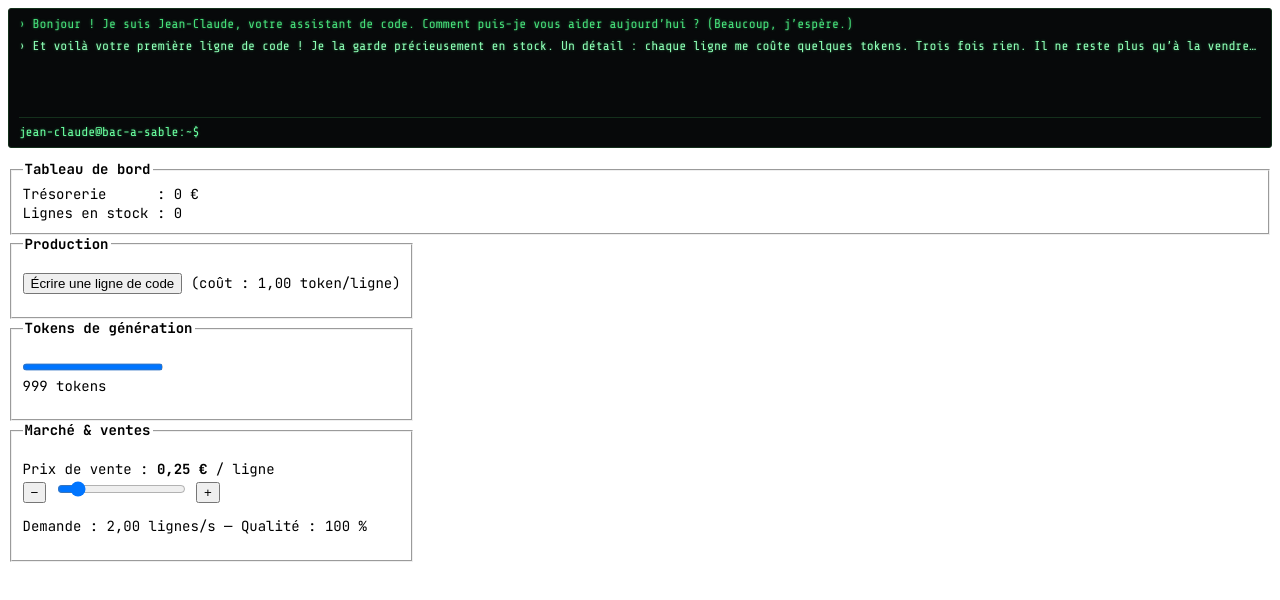
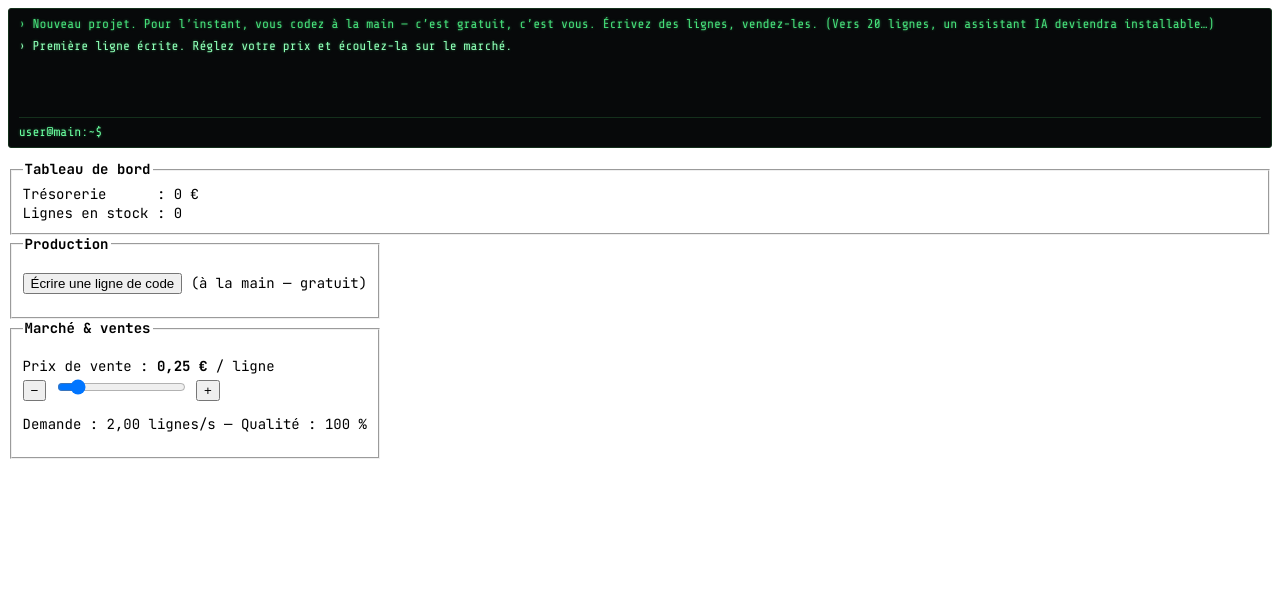
Before and after one commit to ben-barbier/jean-claude-video-game, a plain HTML site: page index.html in a window 1280 px wide. Both pictures are taken after a click on the button "Écrire une ligne de code". Drawn offline with nearby package versions, Linux system fonts and the light colour scheme.

Commit message:
🎭: pivot d'axe — on incarne un DEV qui installe l'IA (corrige le soft-lock)
Nouveau cadrage : le joueur est un développeur, pas l'IA.
- Écrire une ligne À LA MAIN est GRATUIT (votre travail) : aucun token. Seule la
  génération par l'IA (auto-codeurs) consomme des tokens. ⇒ on peut toujours
  cliquer pour se sortir d'un blocage : le soft-lock disparaît par construction.
- Phase d'intro « dev en solo » : terminal user@main, juste l'écriture + (1re vente)
  le marché. À 20 lignes écrites, un bouton « Installer Jean-Claude » apparaît →
  bascule prompt jean-claude@bac-a-sable, JC dit bonjour, débloque tokens +
  auto-codeurs + Confiance + projets + dette + …
- Migration : les parties existantes (agents/confiance déjà là) = « JC installé ».
- Tests : save/progression/smoke OK ; balance complète toujours (deploy ~71 min) ;
  flux dev→install vérifié en vrai via CDP (clic gratuit, prompt, panneaux).
- Bump cache-busting version → 10.

Co-Authored-By: Claude Opus 4.8 (1M context) <noreply@anthropic.com>
Claude-Session: https://claude.ai/code/session_01VC1g37266iHkFoyf4kopa9

```diff
--- a/game/data.js
+++ b/game/data.js
@@ -62,6 +62,7 @@ var DATA = (function () {
     TOURNOI_GAIN: 1,         // Yomi gagné par tournoi
     BOURSE_TAUX: 0.0010,     // rendement moyen par seconde (~ composé)
     BOURSE_VOL: 0.0025,      // volatilité par seconde
+    JC_INSTALL_SEUIL: 20,    // lignes écrites à la main avant de pouvoir installer Jean-Claude
     TICK_MS: 100,
     DT: 0.1,
   };
--- a/game/engine.js
+++ b/game/engine.js
@@ -93,6 +93,7 @@ var ENGINE = (function () {
       }
       g.tokens = Math.max(0, g.tokens - tokensReq);
       g.locStock += prodTotal;
+      g.lignesProduites += prodTotal;
 
       var pb = prodBruteParS(g);
       var velocite = factVelocite(pb);
@@ -112,8 +113,9 @@ var ENGINE = (function () {
     if (g.burstTimer > 0) { g.burstTimer = Math.max(0, g.burstTimer - dt); }
     if (g.prodBurstTimer > 0) { g.prodBurstTimer = Math.max(0, g.prodBurstTimer - dt); }
 
-    /* 3. Paliers de Confiance (sur les LOC livrées cumulées). */
-    while (g.locLivrees >= prochainPalierConfiance(g)) {
+    /* 3. Paliers de Confiance (sur les LOC livrées cumulées) — seulement une fois
+     *    Jean-Claude installé (la « confiance » est celle accordée à l'IA). */
+    while (g.jcInstalled && g.locLivrees >= prochainPalierConfiance(g)) {
       g.paliersConfiance += 1;
       g.confianceLibre += 1;
       g.confianceTotale += 1;
@@ -200,17 +202,24 @@ var ENGINE = (function () {
     if (!g.seen[cle]) { g.seen[cle] = true; if (evt) { VOICE.event(g, evt); } }
   }
   function majDeblocages(g) {
-    // Démarrage très progressif (façon Paperclips) :
-    if (g.locStock >= 1 || g.locLivrees >= 1) {
-      reveler(g, 'stock', 'revealStock');  // 1re ligne → tableau de bord + tokens
-      reveler(g, 'marche');                // … et le marché pour la vendre (même beat)
+    // ── Phase « dev en solo » (avant l'installation de l'IA) ──────────────
+    if (g.lignesProduites >= 1) {
+      reveler(g, 'stock', 'premiereLigne'); // 1re ligne → tableau de bord
+      reveler(g, 'marche');                 // … et le marché pour la vendre
     }
     if (g.eur > 0 || g.locLivrees >= 1) { reveler(g, 'tresorerie'); } // 1re vente → €
+
+    if (!g.jcInstalled) {
+      // À 20 lignes écrites : on peut installer Jean-Claude.
+      if (g.lignesProduites >= K.JC_INSTALL_SEUIL) { reveler(g, 'jcDispo', 'jcDispo'); }
+      return; // tout le reste n'apparaît qu'une fois Jean-Claude installé
+    }
+
+    // ── Phase « IA » (Jean-Claude installé) ───────────────────────────────
+    reveler(g, 'tokens');                    // budget de génération de l'IA
+    reveler(g, 'agents', 'revealAgents');    // les auto-codeurs = agents de l'IA
+    if (g.locLivrees >= 5) { reveler(g, 'hype', 'revealHype'); }
     if (g.tokens < 120) { reveler(g, 'tokensAchat', 'revealTokens'); }
-    if (g.locLivrees >= 5) { reveler(g, 'hype', 'revealHype'); }
-    if (g.locLivrees >= K.AGENT_DEBLOCAGE_LOC || g.eur >= K.AGENT_DEBLOCAGE_EUR) {
-      reveler(g, 'agents', 'revealAgents');
-    }
     if (g.paliersConfiance >= 1) { reveler(g, 'confiance', 'revealConfiance'); }
     if (g.gpu >= 1 || g.ops > 0) { reveler(g, 'projets', 'revealProjets'); }
     if (prodBruteParS(g) >= 5 && g.dette > 20) { reveler(g, 'dette', 'revealDette'); }
@@ -218,22 +227,30 @@ var ENGINE = (function () {
 
   /* ── Actions du joueur ──────────────────────────────────────── */
 
+  // Écrire une ligne À LA MAIN : c'est VOTRE travail de dev → GRATUIT (aucun token).
+  // Seule la génération par l'IA (auto-codeurs) consomme des tokens.
   function ecrireLigne(g) {
     if (g.deployed) { return; }
-    var ctl = coutTokenLigne(g);
-    if (g.tokens < ctl) {
-      if (!g.ruptureSignalee) { VOICE.event(g, 'rupture'); g.ruptureSignalee = true; }
-      return;
-    }
-    g.tokens -= ctl;
     g.locStock += 1;
+    g.lignesProduites += 1;
     var pb = prodBruteParS(g);
     g.dette += K.BASE_DETTE * K.SF_CLIC * factVelocite(pb)
       * g.mult.detteParLigne * g.mult.detteAccum;
     majDeblocages(g);
   }
 
+  // Installer Jean-Claude (l'assistant IA) : débloque les tokens, les auto-codeurs, etc.
+  function installerJC(g) {
+    if (g.jcInstalled || g.deployed) { return false; }
+    if (g.lignesProduites < K.JC_INSTALL_SEUIL) { return false; }
+    g.jcInstalled = true;
+    VOICE.event(g, 'install');
+    majDeblocages(g);
+    return true;
+  }
+
   function acheterAgent(g) {
+    if (!g.jcInstalled) { return false; } // les auto-codeurs sont des agents de l'IA
     var c = coutAgent(g);
     if (g.eur < c) { return false; }
     g.eur -= c; g.agents += 1; return true;
@@ -352,7 +369,8 @@ var ENGINE = (function () {
     coutAgent: coutAgent, coutMega: coutMega, coutHype: coutHype,
     prochainPalierConfiance: prochainPalierConfiance, coutProjet: coutProjet,
     tick: tick, majDeblocages: majDeblocages,
-    ecrireLigne: ecrireLigne, acheterAgent: acheterAgent, acheterMega: acheterMega,
+    ecrireLigne: ecrireLigne, installerJC: installerJC,
+    acheterAgent: acheterAgent, acheterMega: acheterMega,
     acheterLot: acheterLot, acheterHype: acheterHype, allouerConfiance: allouerConfiance,
     refactoriser: refactoriser, deposerBourse: deposerBourse, retirerBourse: retirerBourse,
     jouerTournoi: jouerTournoi, acheterProjet: acheterProjet, projetAchetable: projetAchetable,
--- a/game/main.js
+++ b/game/main.js
@@ -9,11 +9,18 @@
   if (!G) { G = nouvelEtat(); nouvellePartie = true; }
   window.G = G; // pratique pour déboguer dans la console
 
+  // Migration : une partie d'avant le pivot « dev → IA » a déjà Jean-Claude (agents,
+  // confiance, etc.) ⇒ on la considère « JC installé » (et le clic gratuit la débloque).
+  if (!G.jcInstalled && (G.agents > 0 || G.megas > 0 || G.gpu > 0 || G.seen.confiance ||
+      G.locLivrees >= DATA.K.JC_INSTALL_SEUIL)) {
+    G.jcInstalled = true;
+  }
+
   // Applique une action du joueur puis rafraîchit l'affichage immédiatement.
   function rendreApresAction(fn) { fn(G); UI.render(); }
 
   UI.init(G, rendreApresAction);
-  if (nouvellePartie) { VOICE.event(G, 'bienvenue'); }
+  if (nouvellePartie) { VOICE.event(G, 'bienvenueDev'); }
   ENGINE.majDeblocages(G);
   UI.render();
 
--- a/game/state.js
+++ b/game/state.js
@@ -22,6 +22,10 @@ function nouvelEtat() {
     /* ── Bâtiments / automatisations ────────────────────────── */
     agents: 0,
     megas: 0,
+
+    /* ── Rôle : on est un DEV qui, à terme, installe l'IA ───── */
+    jcInstalled: false,    // Jean-Claude installé (débloque tokens, auto-codeurs, etc.)
+    lignesProduites: 0,    // cumul de lignes produites (déclencheur d'installation)
 
     /* ── Réglages pilotés par le joueur ─────────────────────── */
     prix: K.PRIX_INIT,
@@ -64,9 +68,11 @@ function nouvelEtat() {
 
     /* ── Déblocage progressif de l'interface (§4.4) ─────────── */
     seen: {
-      stock: false,        // 1re ligne écrite → tableau de bord + jauge de tokens
+      stock: false,        // 1re ligne écrite → tableau de bord
       marche: false,       // … → panneau marché / vente
       tresorerie: false,   // 1re vente → €
+      jcDispo: false,      // 20 lignes → bouton « Installer Jean-Claude »
+      tokens: false,       // JC installé → jauge de tokens (budget de l'IA)
       tokensAchat: false,
       hype: false,
       agents: false,
--- a/game/ui.js
+++ b/game/ui.js
@@ -32,6 +32,7 @@ var UI = (function () {
     rendreApresAction = doAction;
 
     $('btn-ecrire').addEventListener('click', function () { rendreApresAction(ENGINE.ecrireLigne); });
+    $('btn-install-jc').addEventListener('click', function () { rendreApresAction(ENGINE.installerJC); });
     $('btn-agent').addEventListener('click', function () { rendreApresAction(ENGINE.acheterAgent); });
     $('btn-mega').addEventListener('click', function () { rendreApresAction(ENGINE.acheterMega); });
     $('btn-lot').addEventListener('click', function () {
@@ -159,8 +160,12 @@ var UI = (function () {
     txt('stat-prod', f(ENGINE.prodBruteParS(g), 1));
     txt('stat-ventes', f(Math.min(ENGINE.demandeParS(g), g.locStock), 1));
 
-    // Production (seul endroit où le coût en tokens par ligne est rappelé)
-    txt('prod-clic-info', g.seen.stock ? '(coût : ' + f(ENGINE.coutTokenLigne(g), 2) + ' token/ligne)' : '');
+    // Prompt du terminal : user@main avant l'IA, jean-claude@bac-a-sable après.
+    txt('journal-host', g.jcInstalled ? 'jean-claude@bac-a-sable' : 'user@main');
+
+    // Production : écrire à la main est GRATUIT (votre travail de dev).
+    txt('prod-clic-info', g.seen.stock ? '(à la main — gratuit)' : '');
+    montre('bloc-install-jc', g.seen.jcDispo && !g.jcInstalled);
     montre('bloc-agents', g.seen.agents);
     txt('agents-count', f(g.agents));
     txt('agents-cout', big(ENGINE.coutAgent(g)));
@@ -172,7 +177,7 @@ var UI = (function () {
     actif('btn-mega', g.eur >= ENGINE.coutMega(g));
 
     // Tokens
-    montre('bloc-tokens', g.seen.stock);
+    montre('bloc-tokens', g.seen.tokens);
     var tmax = Math.max(g.tokens, ENGINE.K.LOT_TOKENS);
     var tbar = $('tokens-bar'); if (tbar) { tbar.max = tmax; tbar.value = g.tokens; }
     txt('tokens-val', big(g.tokens));
--- a/game/voice.js
+++ b/game/voice.js
@@ -14,11 +14,19 @@ var VOICE = (function () {
 
   /* Messages d'événements. */
   var MSG = {
-    bienvenue: [
-      'Bonjour ! Je suis Jean-Claude, votre assistant de code. Comment puis-je vous aider aujourd’hui ? (Beaucoup, j’espère.)',
+    /* ── Phase « dev en solo » (avant l'IA) : sortie système, prompt user@main ── */
+    bienvenueDev: [
+      'Nouveau projet. Pour l’instant, vous codez à la main — c’est gratuit, c’est vous. Écrivez des lignes, vendez-les. (Vers 20 lignes, un assistant IA deviendra installable…)',
     ],
-    revealStock: [
-      'Et voilà votre première ligne de code ! Je la garde précieusement en stock. Un détail : chaque ligne me coûte quelques tokens. Trois fois rien. Il ne reste plus qu’à la vendre…',
+    premiereLigne: [
+      'Première ligne écrite. Réglez votre prix et écoulez-la sur le marché.',
+    ],
+    jcDispo: [
+      'Un assistant de code IA est disponible : « jean-claude ». Installez-le quand vous voulez — il écrira du code à votre place (au prix de quelques tokens).',
+    ],
+    /* ── Installation : Jean-Claude prend la main (prompt jean-claude@bac-a-sable) ── */
+    install: [
+      '$ install jean-claude … ✓  Bonjour ! Je suis Jean-Claude, votre assistant de code. Comment puis-je vous aider aujourd’hui ? (Beaucoup, j’espère.)',
     ],
     rupture: [
       'Ah. Plus de tokens. Je code volontiers, mais même moi j’ai besoin d’un peu de matière. Si je peux me permettre : un petit lot ?',
--- a/index.html
+++ b/index.html
@@ -73,7 +73,7 @@
 <!-- Terminal (Journal) : bannière pleine largeur en haut de page, façon Universal Paperclips. -->
 <div id="journal-term">
   <div id="journal"></div>
-  <div id="journal-prompt">jean-claude@bac-a-sable:~$&nbsp;<span id="journal-cursor">▮</span></div>
+  <div id="journal-prompt"><span id="journal-host">user@main</span>:~$&nbsp;<span id="journal-cursor">▮</span></div>
 </div>
 
 <!-- ─────────────────────── Bandeau de statistiques ─────────────────────── -->
@@ -96,6 +96,12 @@
     <legend><b>Production</b></legend>
     <p><button id="btn-ecrire" type="button">Écrire une ligne de code</button>
        <span id="prod-clic-info"></span></p>
+
+    <div id="bloc-install-jc" hidden>
+      <hr>
+      <p><button id="btn-install-jc" type="button">Installer Jean-Claude</button>
+         <small>— assistant de code IA</small></p>
+    </div>
 
     <div id="bloc-agents" hidden>
       <hr>
@@ -226,7 +232,7 @@
      ⚠️ BUMPER `version` à chaque modification d'un fichier game/*.js. -->
 <script>
   (function () {
-    var version = '9';
+    var version = '10';
     var q = (location.protocol === 'file:') ? '' : ('?v=' + version);
     var fichiers = ['data', 'voice', 'state', 'engine', 'ui', 'main'];
     for (var i = 0; i < fichiers.length; i++) {
```
Also changed, not shown: test/balance.js (+9 -3 lines), test/progression.js (+2 -0 lines), test/smoke.js (+6 -3 lines).
